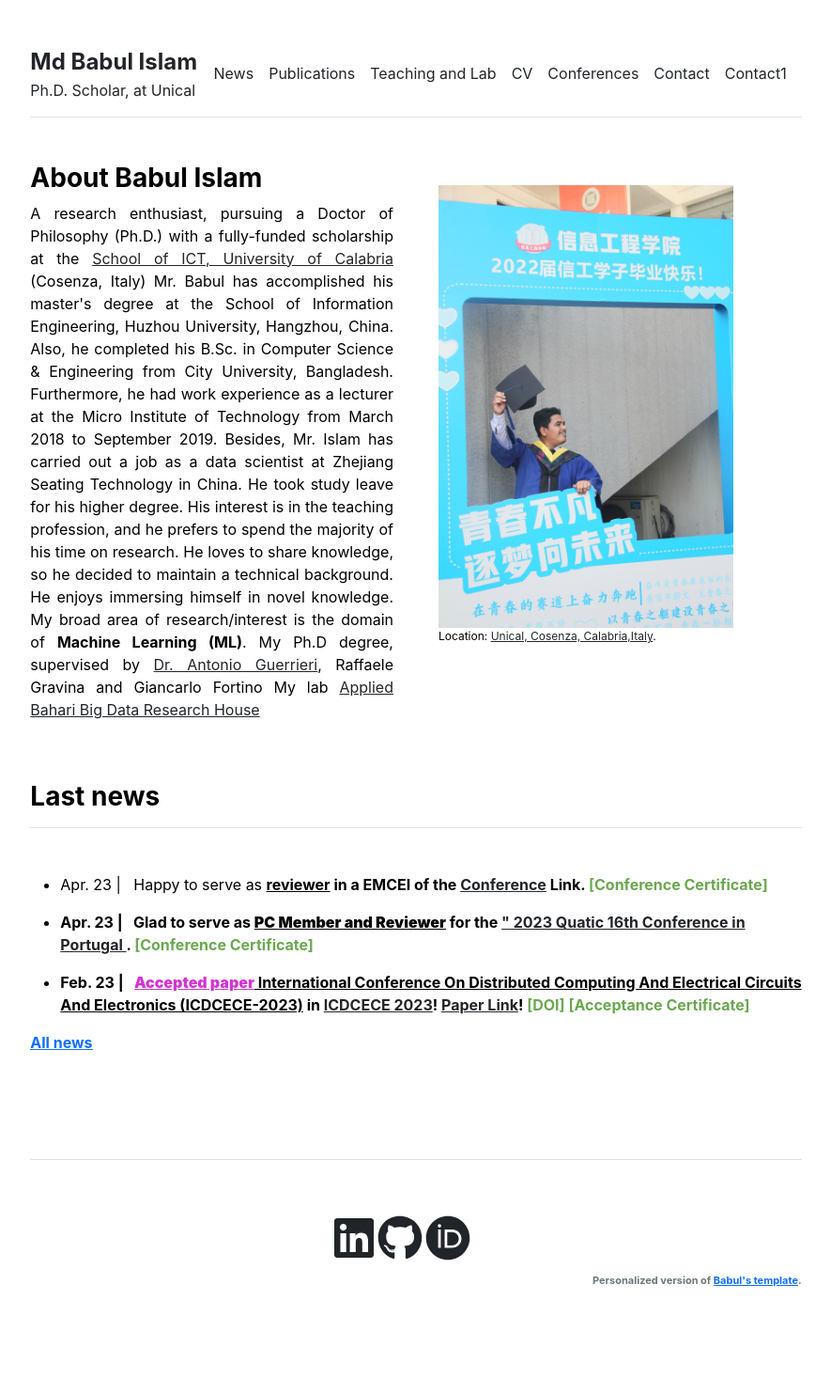
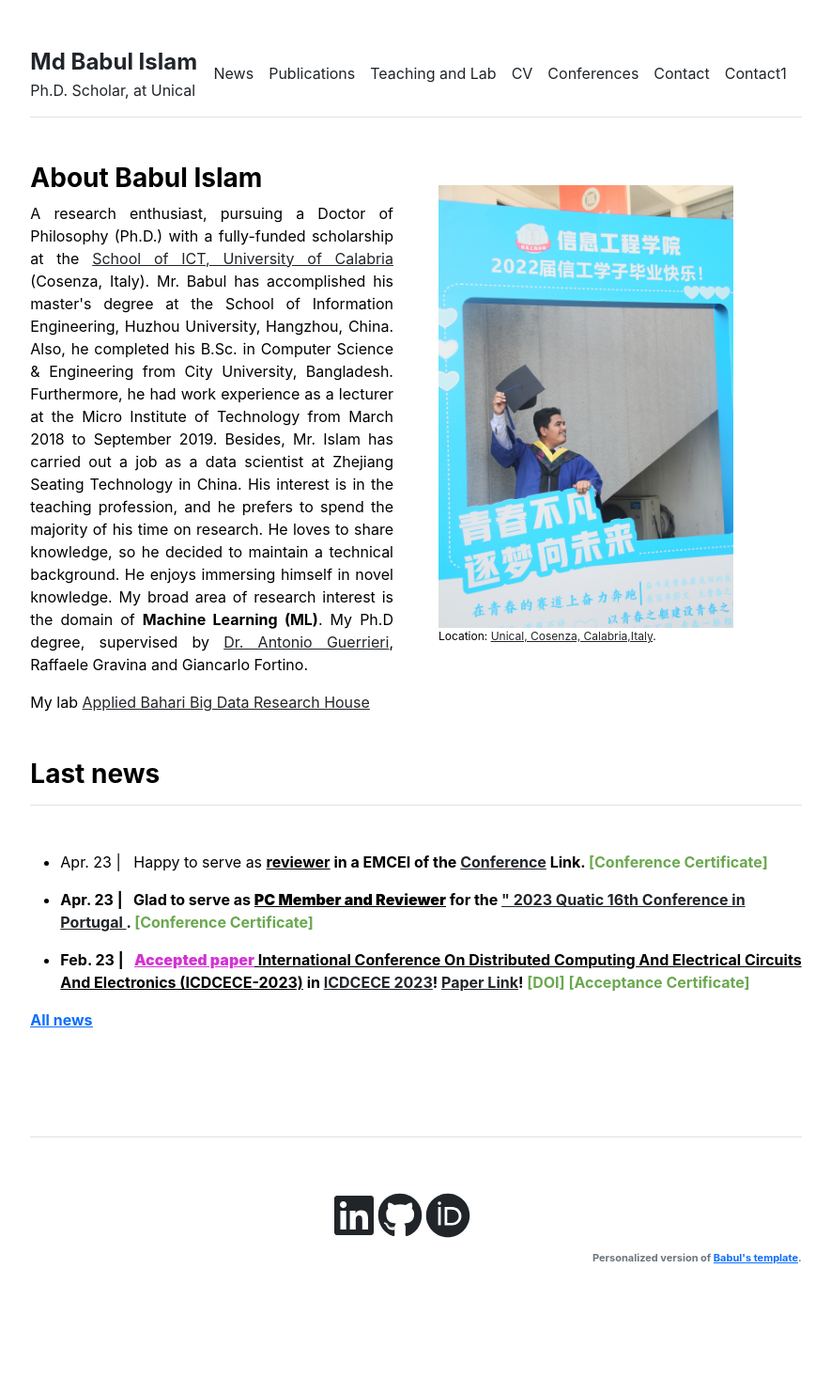
Before and after one commit to babulcseian/babulcseian.github.io, a Jekyll site: the page built from index.md, in a window 1280 px wide. Shown: the whole page at 94% size, without its empty margins (197-1082 px from the left). Built offline with Jekyll 4.4.1, drawn with Linux system fonts in a browser that asks for light colours; a style sheet for code colours, icons or effects is not loaded; after the commit the page ends 1459 px from its top, so only the background shows below that.

Commit message:
Update home.html

```diff
--- a/_layouts/home.html
+++ b/_layouts/home.html
@@ -4,14 +4,9 @@
 <div class="row g-5 mb-5">
   <div class="col-md-6">
     <h3 class="fw-bold">About Babul Islam</h3>
-    <p align="justify"> A research enthusiast, pursuing a Doctor of Philosophy (Ph.D.) with a fully-funded scholarship at the <a class="other" href='https://dottorato.dimes.unical.it/students/md-babul-islam'>School of ICT, University of Calabria</a> (Cosenza, Italy)
-Mr. Babul has accomplished his master's degree at the School of Information Engineering, Huzhou University, Hangzhou, China. Also, he completed his B.Sc. in Computer Science & Engineering from City University, Bangladesh.
-Furthermore, he had work experience as a lecturer at the Micro Institute of Technology from March 2018 to September 2019.
-Besides, Mr. Islam has carried out a job as a data scientist at Zhejiang Seating Technology in China. He took study leave for his higher degree. His interest is in the teaching profession, and he prefers to spend the majority of his time on research. He loves to share knowledge, so he decided to maintain a technical background.
-He enjoys immersing himself in novel knowledge. My broad area of research/interest is the domain of <strong>Machine Learning (ML)</strong>. My Ph.D degree, supervised by <a class="other" href='https://www.icar.cnr.it/persone/guerrieri/'> Dr. Antonio Guerrieri</a>, Raffaele Gravina and Giancarlo Fortino
-      My lab  <a class="other" href='https://github.com/babulcseian/babulcseian.github.io/blob/main/Applied%20Bahari%20Big%20Data%20Research%20House/index.html'>Applied Bahari Big Data Research House</a> </p>
-    <!-- Before that and in the same college, I got my master's degree in Multimedia and Communications, as well as the master's degree in Telecommunications Engineering in 2017. Previously, I finished my Telecommunications Engineering bachelor's degree from Universidade de Vigo in 2015. -->
-
+    <p align="justify"> A research enthusiast, pursuing a Doctor of Philosophy (Ph.D.) with a fully-funded scholarship at the <a class="other" href='https://dottorato.dimes.unical.it/students/md-babul-islam'>School of ICT, University of Calabria</a> (Cosenza, Italy). Mr. Babul has accomplished his master's degree at the School of Information Engineering, Huzhou University, Hangzhou, China. Also, he completed his B.Sc. in Computer Science & Engineering from City University, Bangladesh.
+Furthermore, he had work experience as a lecturer at the Micro Institute of Technology from March 2018 to September 2019. Besides, Mr. Islam has carried out a job as a data scientist at Zhejiang Seating Technology in China. His interest is in the teaching profession, and he prefers to spend the majority of his time on research. He loves to share knowledge, so he decided to maintain a technical background. He enjoys immersing himself in novel knowledge. My broad area of research interest is the domain of <strong>Machine Learning (ML)</strong>. My Ph.D degree, supervised by <a class="other" href='https://www.icar.cnr.it/persone/guerrieri/'> Dr. Antonio Guerrieri</a>, Raffaele Gravina and Giancarlo Fortino.</p>
+      My lab  <a class="other" href='https://github.com/babulcseian/babulcseian.github.io/blob/main/Applied%20Bahari%20Big%20Data%20Research%20House/index.html'>Applied Bahari Big Data Research House</a>
   </div>
   <div class="col-md-5">
     <br>
```
